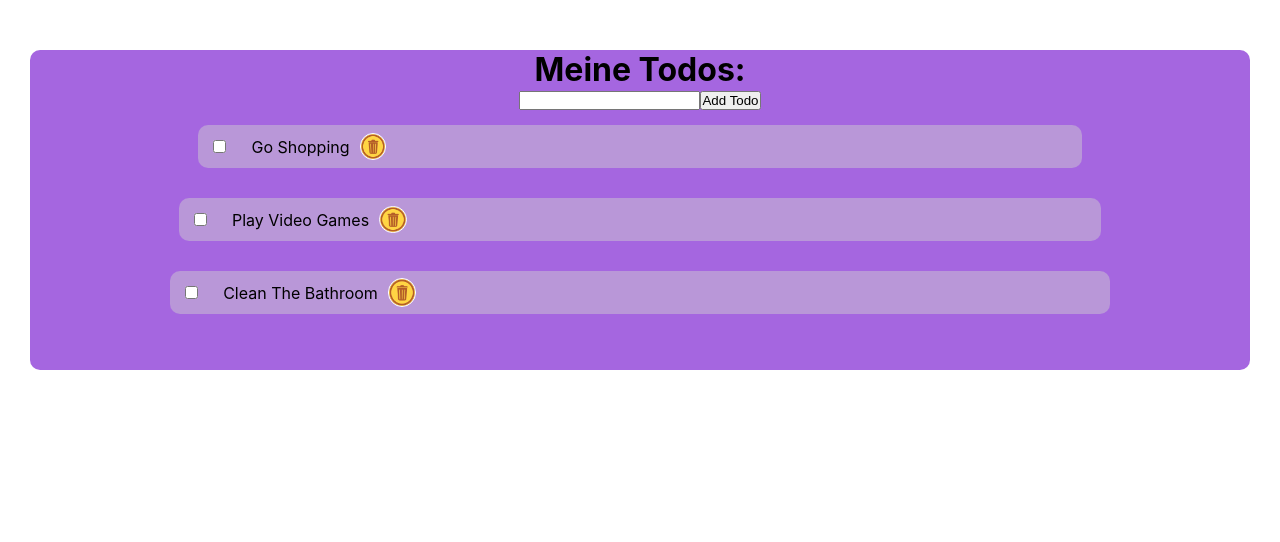
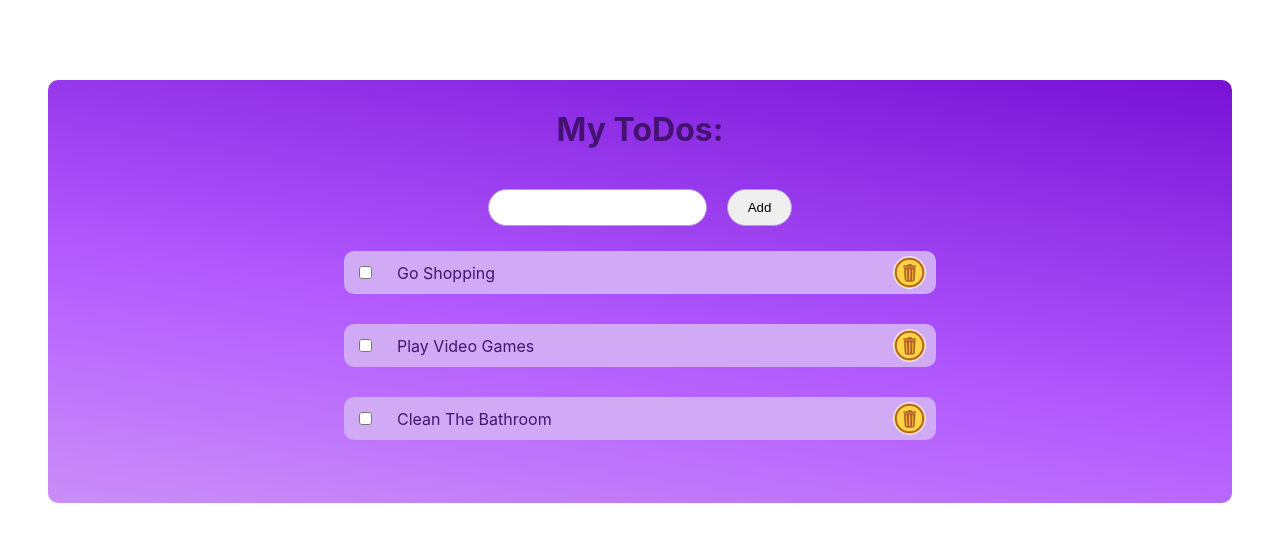
Before and after one commit to Jenseko/Todos_frontend, a React (Create React App) app: page / in a window 1280 px wide. Shown: the top 542 px of the page. Built offline with nearby package versions, Linux system fonts and the light colour scheme.

Commit message:
final style

```diff
--- a/src/App.css
+++ b/src/App.css
@@ -5,15 +5,30 @@
 }
 
 .App {
-  background-color: rgb(165, 102, 224);
+  /* background-color: rgb(165, 102, 224); */
+  background: rgb(202, 142, 247);
+  background: linear-gradient(9deg, rgba(202, 142, 247, 1) 0%, rgb(178, 90, 255) 42%, rgb(119, 18, 213) 100%);
   border-radius: 10px;
-  margin: 50px 30px 0 30px;
+  margin: 5rem 3rem 0 3rem;
   text-align: center;
-  height: 40vh;
+  height: 60%;
+  border: 1px soli rgb(185, 151, 216);
+  color: rgb(68, 19, 114);
 }
 
 .App h1 {
-  margin-top: 50px;
+  padding: 30px 0;
+}
+
+section {
+  padding-bottom: 3rem;
+}
+
+section form input {
+  padding: 10px 20px;
+  border-radius: 20px;
+  border: 1px solid rgb(185, 151, 216);
+  margin: 10px;
 }
 
 section ul div {
@@ -24,25 +39,21 @@ section ul div {
 section ul div li {
   display: flex;
   justify-content: flex-start;
-}
-
-section ul div li {
+  width: 50%;
   display: flex;
   align-items: center;
   margin: 15px;
-  background-color: rgb(185, 151, 216);
+  background-color: #d1aaf5;
   border-radius: 10px;
 }
 
-section ul div li input[type="checkbox"] {
-  display: flex;
-  align-items: center;
-  margin: 15px;
-  background-color: rgb(185, 151, 216);
-  border-radius: 10px;
+section ul div li:nth-last-child() {
+  margin-bottom: 30px;
 }
 
-
+section ul div li input[type="checkbox"] {
+  margin: 15px;
+}
 
 section ul div li span {
   margin-left: 10px;
@@ -50,8 +61,8 @@ section ul div li span {
 }
 
 img {
-  width: 3%;
+  width: 5.5%;
   border: 1px solid white;
   border-radius: 50px;
-  margin-left: 10px;
+  margin: 0 10px 0 auto;
 }
--- a/src/App.js
+++ b/src/App.js
@@ -4,7 +4,7 @@ import TodoList from './components/TodoList';
 function App() {
   return (
     <div className="App">
-      <h1>Meine Todos:</h1>
+      <h1>My ToDos:</h1>
       <TodoList />
     </div>
   );
--- a/src/components/TodoList.js
+++ b/src/components/TodoList.js
@@ -18,7 +18,7 @@ const TodoList = () => {
         <section className='todo_section'>
             <form action="#">
                 <input type="text" name="" id="" />
-                <input type="button" value="Add Todo" onClick={addTodo} />
+                <input type="button" value="Add" onClick={addTodo} />
             </form>
             <ul>
                 {todos.map((elt, index) => {
```
